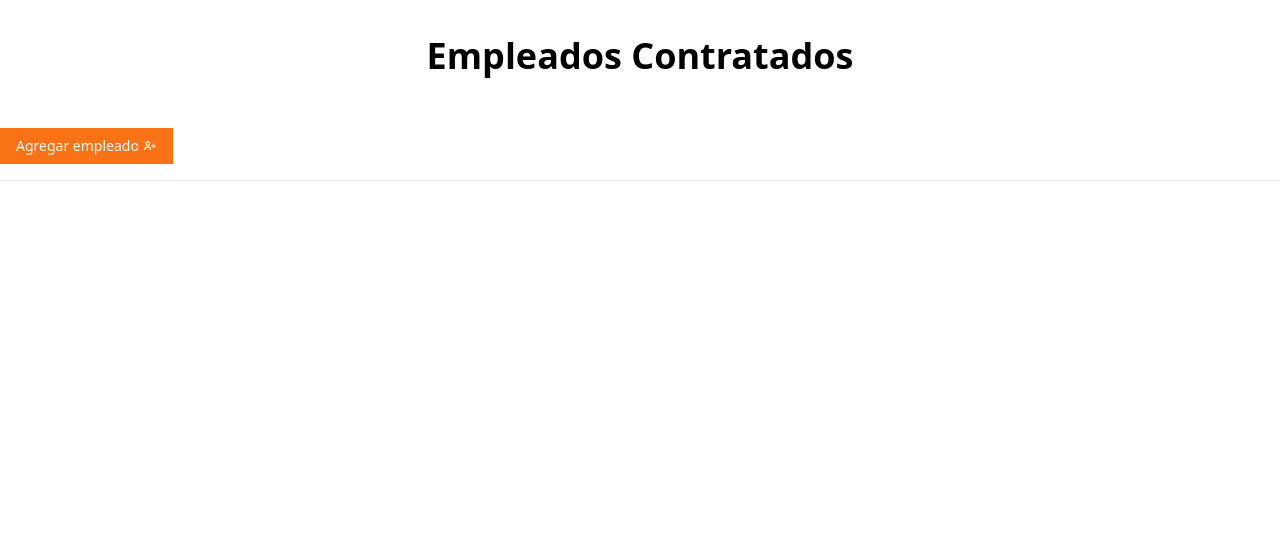
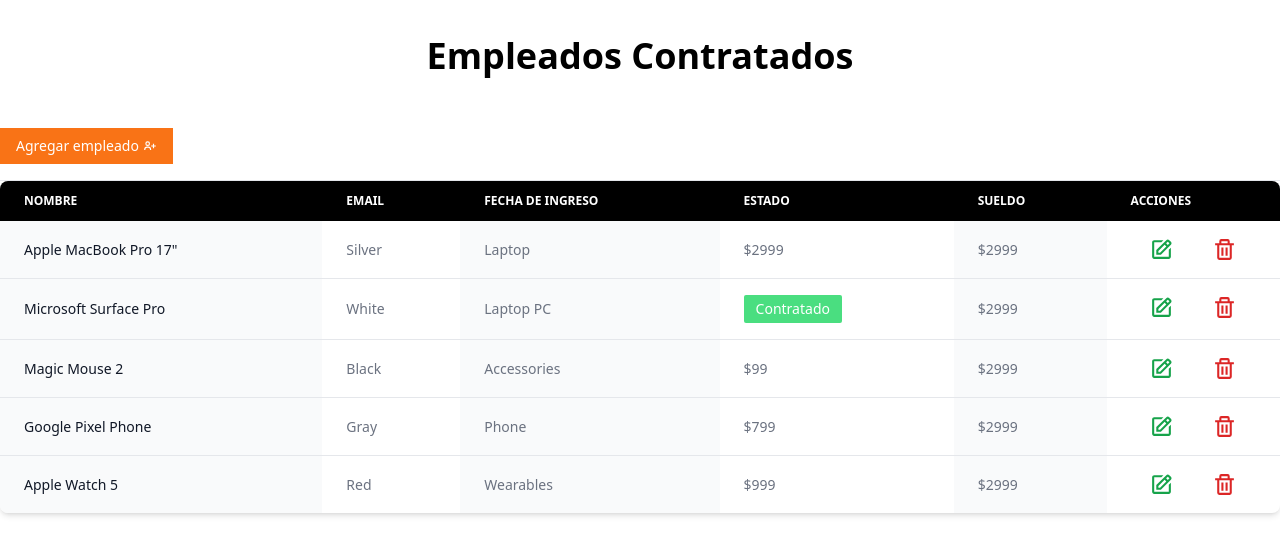
Before and after one commit to coderito/empleados_contratados, a Next.js app: page / in a window 1280 px wide. Shown: the top 554 px of the page. Built offline with nearby package versions, Linux system fonts and the light colour scheme.

Commit message:
container para table

```diff
--- a/src/app/page.js
+++ b/src/app/page.js
@@ -1,4 +1,5 @@
-import {BiUserPlus} from 'react-icons/bi'
+import { BiUserPlus } from 'react-icons/bi'
+import Table from '../../components/table';
 
 export default function Home() {
   return (
@@ -14,6 +15,9 @@
             </button>
           </div>
         </div>
+        <div className='container mx-auto'>
+          <Table />
+        </div>
       </main>
     </div>
   );
```
